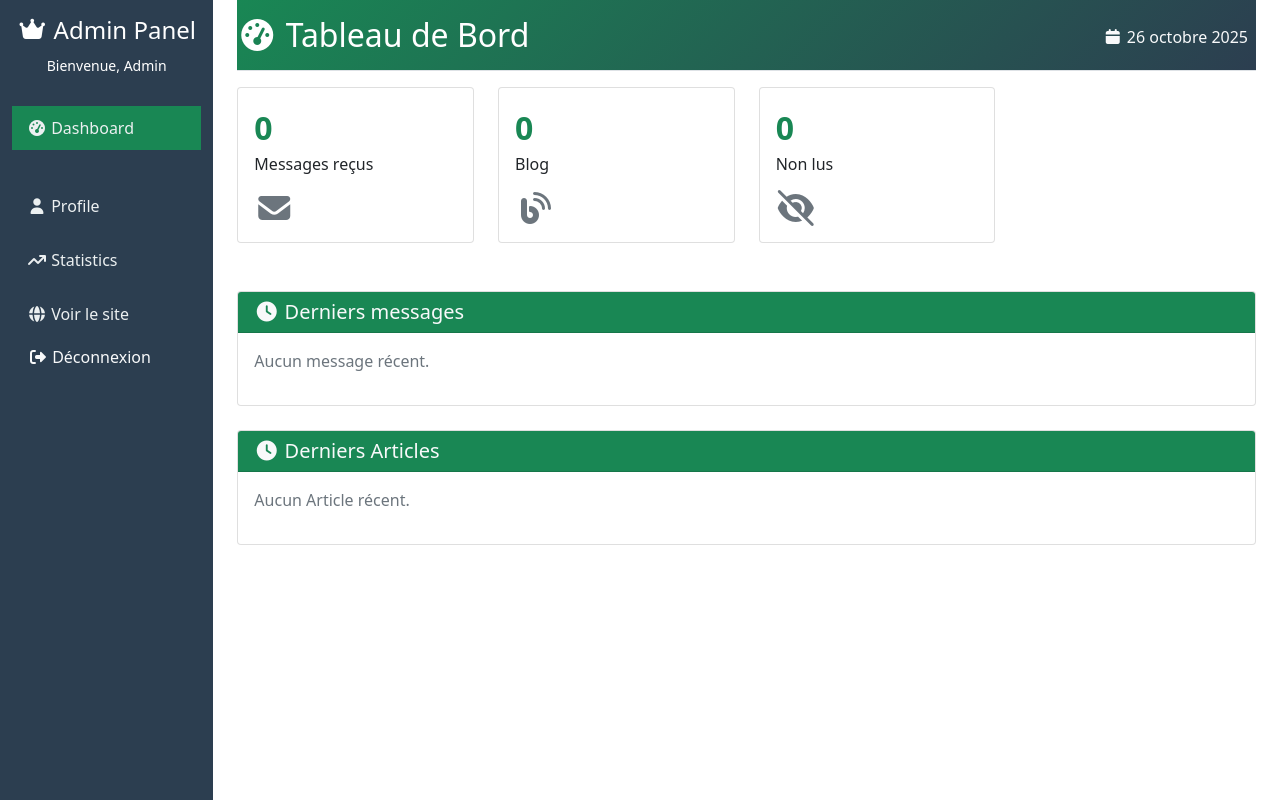
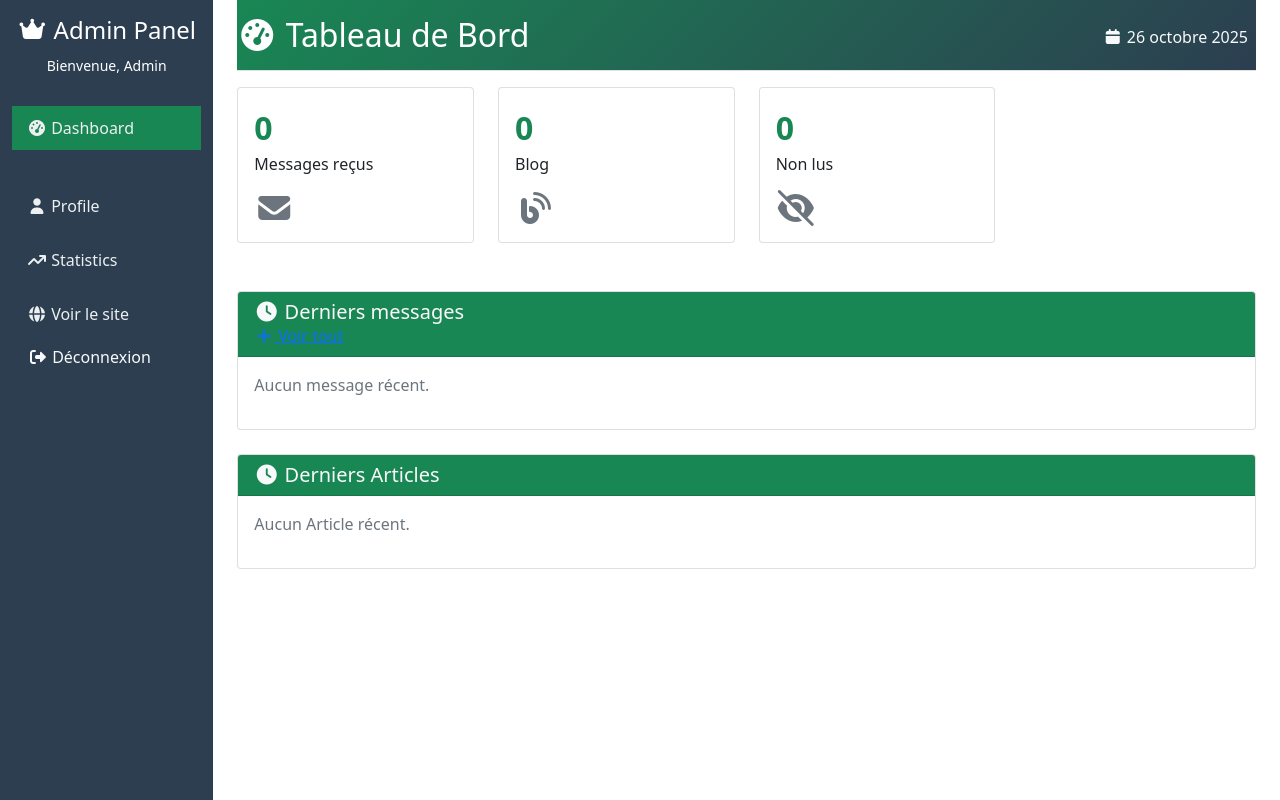
Before and after one commit to Epechastifol/portfeuil, a Django app: page /admin/ in a window 1280 px wide. Run offline with Django 5.2, Linux system fonts and the light colour scheme; a user stored in the database is signed in; data that the repository does not hold is empty; some libraries are stand-ins or nearby versions.

Commit message:
Add link to view all messages in the admin message section

```diff
--- a/templates/admin/index.html
+++ b/templates/admin/index.html
@@ -69,6 +69,7 @@
                             <h5 class="mb-0">
                                 <i class="fas fa-clock"></i> Derniers messages
                             </h5>
+                            <a href="{% url 'admin:messages_list' %}"><i class="fas fa-plus"></i> Voir tout</a>
                         </div>
                         <div class="card-body">
                             {% if recent_contacts %}
```
Also changed, not shown: templates/admin/message_list.html (indentation only).
